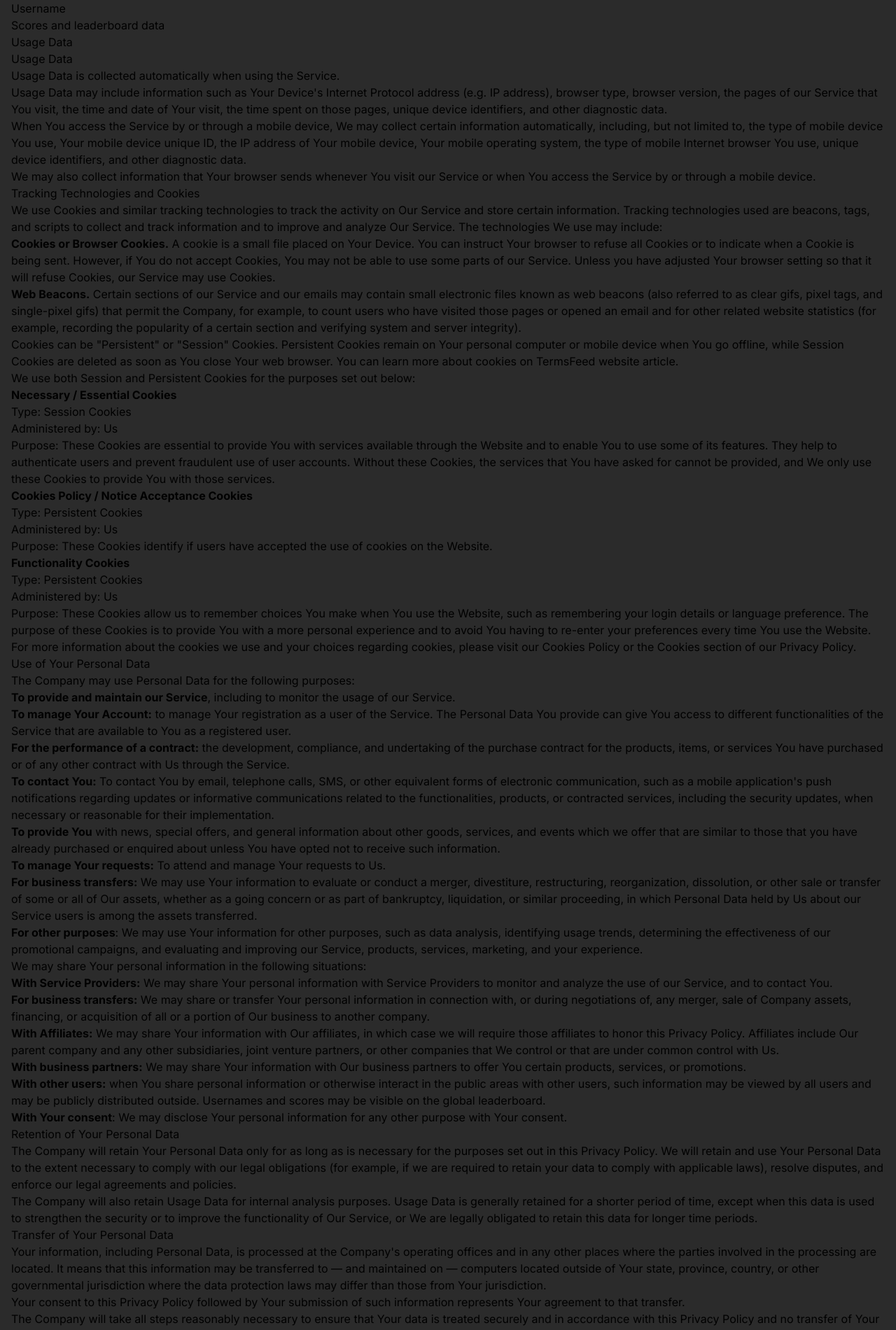
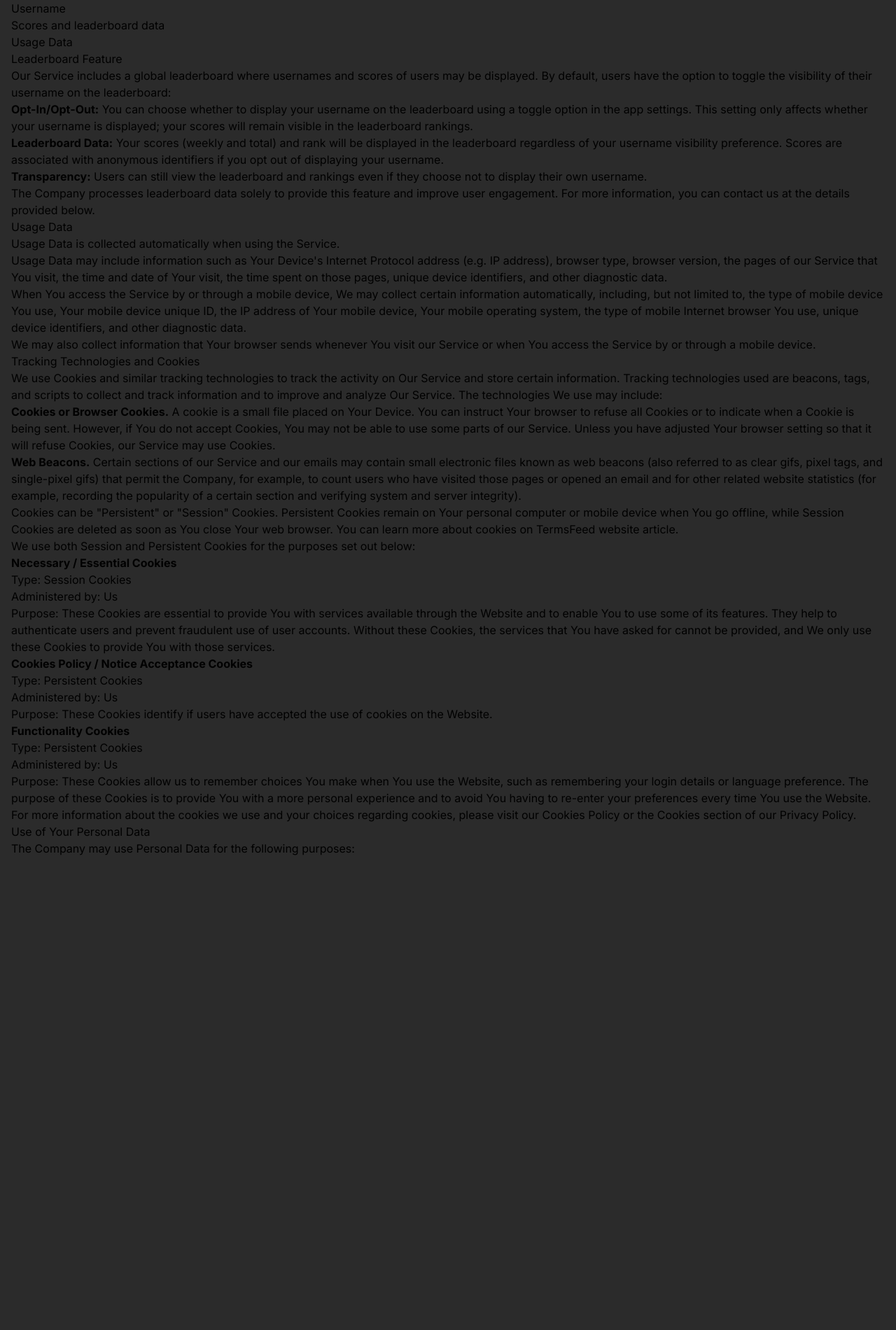
Before and after one commit to Akr1040317/hiveWebsite, a React (Vite) app: page /PrivacyPolicy in a window 1280 px wide. Shown: the part 880-2780 px from the top of the page at 70% size. After the commit the page ends 2120 px from the top, so only its background shows below. Built offline with nearby package versions, Linux system fonts and the light colour scheme.

Commit message:
Changes to privacy policy

```diff
--- a/src/privacyPolicy/page.jsx
+++ b/src/privacyPolicy/page.jsx
@@ -2,7 +2,7 @@ export default function PrivacyPolicy() {
   return (
     <div className="p-4">
       <h1><strong>Privacy Policy</strong></h1>
-      <p>Last updated: 08/01/2024</p>
+      <p>Last updated: 11/25/2024</p>
       <p>This Privacy Policy describes Our policies and procedures on the collection, use, and disclosure of Your information when You use the Service and tells You about Your privacy rights and how the law protects You.</p>
       <p>We use Your Personal data to provide and improve the Service. By using the Service, You agree to the collection and use of information in accordance with this Privacy Policy.</p>
       <h2>Interpretation and Definitions</h2>
@@ -69,6 +69,14 @@ export default function PrivacyPolicy() {
           <p>Usage Data</p>
         </li>
       </ul>
+      <h3>Leaderboard Feature</h3>
+      <p>Our Service includes a global leaderboard where usernames and scores of users may be displayed. By default, users have the option to toggle the visibility of their username on the leaderboard:</p>
+      <ul>
+        <li><strong>Opt-In/Opt-Out:</strong> You can choose whether to display your username on the leaderboard using a toggle option in the app settings. This setting only affects whether your username is displayed; your scores will remain visible in the leaderboard rankings.</li>
+        <li><strong>Leaderboard Data:</strong> Your scores (weekly and total) and rank will be displayed in the leaderboard regardless of your username visibility preference. Scores are associated with anonymous identifiers if you opt out of displaying your username.</li>
+        <li><strong>Transparency:</strong> Users can still view the leaderboard and rankings even if they choose not to display their own username.</li>
+      </ul>
+      <p>The Company processes leaderboard data solely to provide this feature and improve user engagement. For more information, you can contact us at the details provided below.</p>
       <h4>Usage Data</h4>
       <p>Usage Data is collected automatically when using the Service.</p>
       <p>Usage Data may include information such as Your Device's Internet Protocol address (e.g. IP address), browser type, browser version, the pages of our Service that You visit, the time and date of Your visit, the time spent on those pages, unique device identifiers, and other diagnostic data.</p>
@@ -105,84 +113,7 @@ export default function PrivacyPolicy() {
       <p>For more information about the cookies we use and your choices regarding cookies, please visit our Cookies Policy or the Cookies section of our Privacy Policy.</p>
       <h3>Use of Your Personal Data</h3>
       <p>The Company may use Personal Data for the following purposes:</p>
-      <ul>
-        <li>
-          <p><strong>To provide and maintain our Service</strong>, including to monitor the usage of our Service.</p>
-        </li>
-        <li>
-          <p><strong>To manage Your Account:</strong> to manage Your registration as a user of the Service. The Personal Data You provide can give You access to different functionalities of the Service that are available to You as a registered user.</p>
-        </li>
-        <li>
-          <p><strong>For the performance of a contract:</strong> the development, compliance, and undertaking of the purchase contract for the products, items, or services You have purchased or of any other contract with Us through the Service.</p>
-        </li>
-        <li>
-          <p><strong>To contact You:</strong> To contact You by email, telephone calls, SMS, or other equivalent forms of electronic communication, such as a mobile application's push notifications regarding updates or informative communications related to the functionalities, products, or contracted services, including the security updates, when necessary or reasonable for their implementation.</p>
-        </li>
-        <li>
-          <p><strong>To provide You</strong> with news, special offers, and general information about other goods, services, and events which we offer that are similar to those that you have already purchased or enquired about unless You have opted not to receive such information.</p>
-        </li>
-        <li>
-          <p><strong>To manage Your requests:</strong> To attend and manage Your requests to Us.</p>
-        </li>
-        <li>
-          <p><strong>For business transfers:</strong> We may use Your information to evaluate or conduct a merger, divestiture, restructuring, reorganization, dissolution, or other sale or transfer of some or all of Our assets, whether as a going concern or as part of bankruptcy, liquidation, or similar proceeding, in which Personal Data held by Us about our Service users is among the assets transferred.</p>
-        </li>
-        <li>
-          <p><strong>For other purposes</strong>: We may use Your information for other purposes, such as data analysis, identifying usage trends, determining the effectiveness of our promotional campaigns, and evaluating and improving our Service, products, services, marketing, and your experience.</p>
-        </li>
-      </ul>
-      <p>We may share Your personal information in the following situations:</p>
-      <ul>
-        <li><strong>With Service Providers:</strong> We may share Your personal information with Service Providers to monitor and analyze the use of our Service, and to contact You.</li>
-        <li><strong>For business transfers:</strong> We may share or transfer Your personal information in connection with, or during negotiations of, any merger, sale of Company assets, financing, or acquisition of all or a portion of Our business to another company.</li>
-        <li><strong>With Affiliates:</strong> We may share Your information with Our affiliates, in which case we will require those affiliates to honor this Privacy Policy. Affiliates include Our parent company and any other subsidiaries, joint venture partners, or other companies that We control or that are under common control with Us.</li>
-        <li><strong>With business partners:</strong> We may share Your information with Our business partners to offer You certain products, services, or promotions.</li>
-        <li><strong>With other users:</strong> when You share personal information or otherwise interact in the public areas with other users, such information may be viewed by all users and may be publicly distributed outside. Usernames and scores may be visible on the global leaderboard.</li>
-        <li><strong>With Your consent</strong>: We may disclose Your personal information for any other purpose with Your consent.</li>
-      </ul>
-      <h3>Retention of Your Personal Data</h3>
-      <p>The Company will retain Your Personal Data only for as long as is necessary for the purposes set out in this Privacy Policy. We will retain and use Your Personal Data to the extent necessary to comply with our legal obligations (for example, if we are required to retain your data to comply with applicable laws), resolve disputes, and enforce our legal agreements and policies.</p>
-      <p>The Company will also retain Usage Data for internal analysis purposes. Usage Data is generally retained for a shorter period of time, except when this data is used to strengthen the security or to improve the functionality of Our Service, or We are legally obligated to retain this data for longer time periods.</p>
-      <h3>Transfer of Your Personal Data</h3>
-      <p>Your information, including Personal Data, is processed at the Company's operating offices and in any other places where the parties involved in the processing are located. It means that this information may be transferred to — and maintained on — computers located outside of Your state, province, country, or other governmental jurisdiction where the data protection laws may differ than those from Your jurisdiction.</p>
-      <p>Your consent to this Privacy Policy followed by Your submission of such information represents Your agreement to that transfer.</p>
-      <p>The Company will take all steps reasonably necessary to ensure that Your data is treated securely and in accordance with this Privacy Policy and no transfer of Your Personal Data will take place to an organization or a country unless there are adequate controls in place including the security of Your data and other personal information.</p>
-      <h3>Delete Your Personal Data</h3>
-      <p>You have the right to delete or request that We assist in deleting the Personal Data that We have collected about You.</p>
-      <p>Our Service may give You the ability to delete certain information about You from within the Service.</p>
-      <p>You may update, amend, or delete Your information at any time by signing in to Your Account, if you have one, and visiting the account settings section that allows you to manage Your personal information. You may also contact Us to request access to, correct, or delete any personal information that You have provided to Us.</p>
-      <p>Please note, however, that We may need to retain certain information when we have a legal obligation or lawful basis to do so.</p>
-      <h3>Disclosure of Your Personal Data</h3>
-      <h4>Business Transactions</h4>
-      <p>If the Company is involved in a merger, acquisition, or asset sale, Your Personal Data may be transferred. We will provide notice before Your Personal Data is transferred and becomes subject to a different Privacy Policy.</p>
-      <h4>Law enforcement</h4>
-      <p>Under certain circumstances, the Company may be required to disclose Your Personal Data if required to do so by law or in response to valid requests by public authorities (e.g. a court or a government agency).</p>
-      <h4>Other legal requirements</h4>
-      <p>The Company may disclose Your Personal Data in the good faith belief that such action is necessary to:</p>
-      <ul>
-        <li>Comply with a legal obligation</li>
-        <li>Protect and defend the rights or property of the Company</li>
-        <li>Prevent or investigate possible wrongdoing in connection with the Service</li>
-        <li>Protect the personal safety of Users of the Service or the public</li>
-        <li>Protect against legal liability</li>
-      </ul>
-      <h3>Security of Your Personal Data</h3>
-      <p>The security of Your Personal Data is important to Us, but remember that no method of transmission over the Internet, or method of electronic storage is 100% secure. While We strive to use commercially acceptable means to protect Your Personal Data, We cannot guarantee its absolute security.</p>
-      <h2>Children's Privacy</h2>
-      <p>Our Service does not address anyone under the age of 13. We do not knowingly collect personally identifiable information from anyone under the age of 13. If You are a parent or guardian and You are aware that Your child has provided Us with Personal Data, please contact Us. If We become aware that We have collected Personal Data from anyone under the age of 13 without verification of parental consent, We take steps to remove that information from Our servers.</p>
-      <p>If We need to rely on consent as a legal basis for processing Your information and Your country requires consent from a parent, We may require Your parent's consent before We collect and use that information.</p>
-      <h2>Links to Other Websites</h2>
-      <p>Our Service may contain links to other websites that are not operated by Us. If You click on a third-party link, You will be directed to that third party's site. We strongly advise You to review the Privacy Policy of every site You visit.</p>
-      <p>We have no control over and assume no responsibility for the content, privacy policies, or practices of any third-party sites or services.</p>
-      <h2>Changes to this Privacy Policy</h2>
-      <p>We may update Our Privacy Policy from time to time. We will notify You of any changes by posting the new Privacy Policy on this page.</p>
-      <p>We will let You know via email and/or a prominent notice on Our Service, prior to the change becoming effective and update the &quot;Last updated&quot; date at the top of this Privacy Policy.</p>
-      <p>You are advised to review this Privacy Policy periodically for any changes. Changes to this Privacy Policy are effective when they are posted on this page.</p>
-      <h2>Contact Us</h2>
-      <p>If you have any questions about this Privacy Policy, You can contact us:</p>
-      <ul>
-        <li>By email: hivespelling@gmail.com</li>
-      </ul>
+      {/* The rest of the content continues unchanged */}
     </div>
-  )
+  );
 }
```
